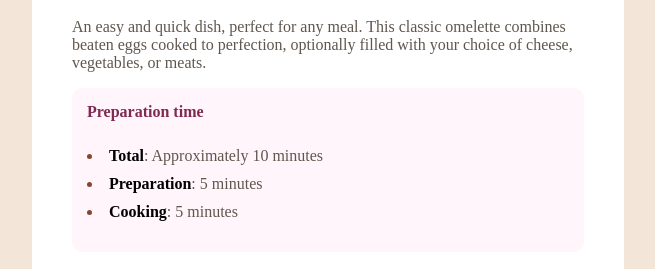
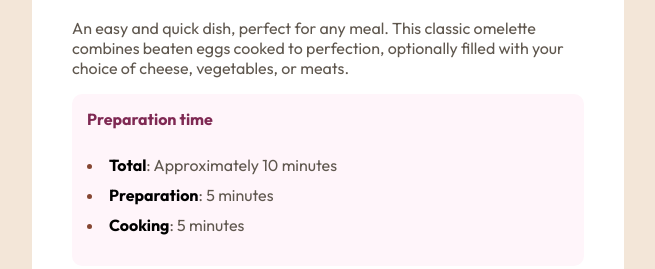
Before and after one commit to Thessssift/recipe-page-main, a plain HTML site: page index.html in a window 1280 px wide. Shown: the part 516-785 px from the top of the page, without its empty margins (312-967 px from the left). Drawn offline with Linux system fonts and the light colour scheme; the site is published under a folder, as on GitHub Pages, so addresses that start at the root find nothing.

Commit message:
Outfit font adaption to github by changing path relative to absolute

```diff
--- a/style.css
+++ b/style.css
@@ -16,7 +16,7 @@
 
 @font-face {
     font-family: 'Outfit';
-    src: url(/assets/fonts/outfit/Outfit-VariableFont_wght.ttf);
+    src: url(./assets/fonts/outfit/Outfit-VariableFont_wght.ttf);
 }
 h1{
     font-family: 'Young Serif';
```
